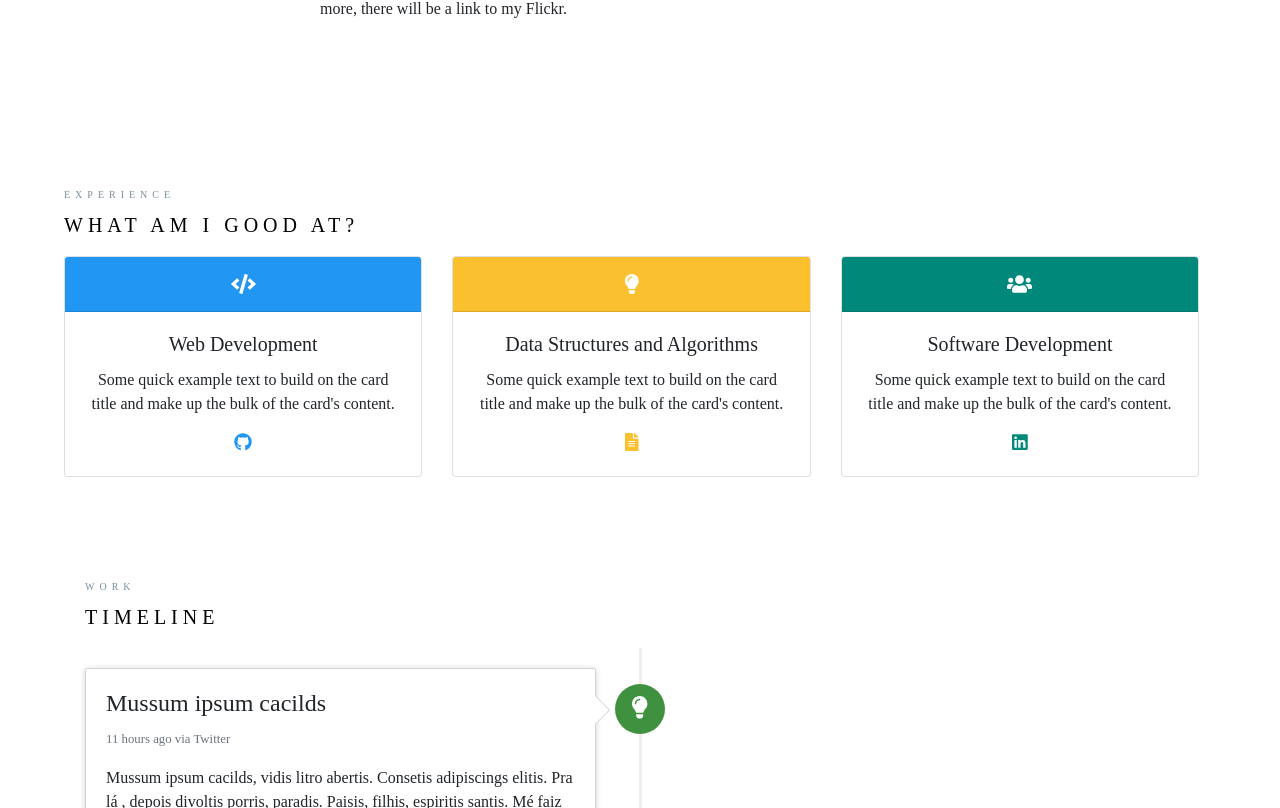
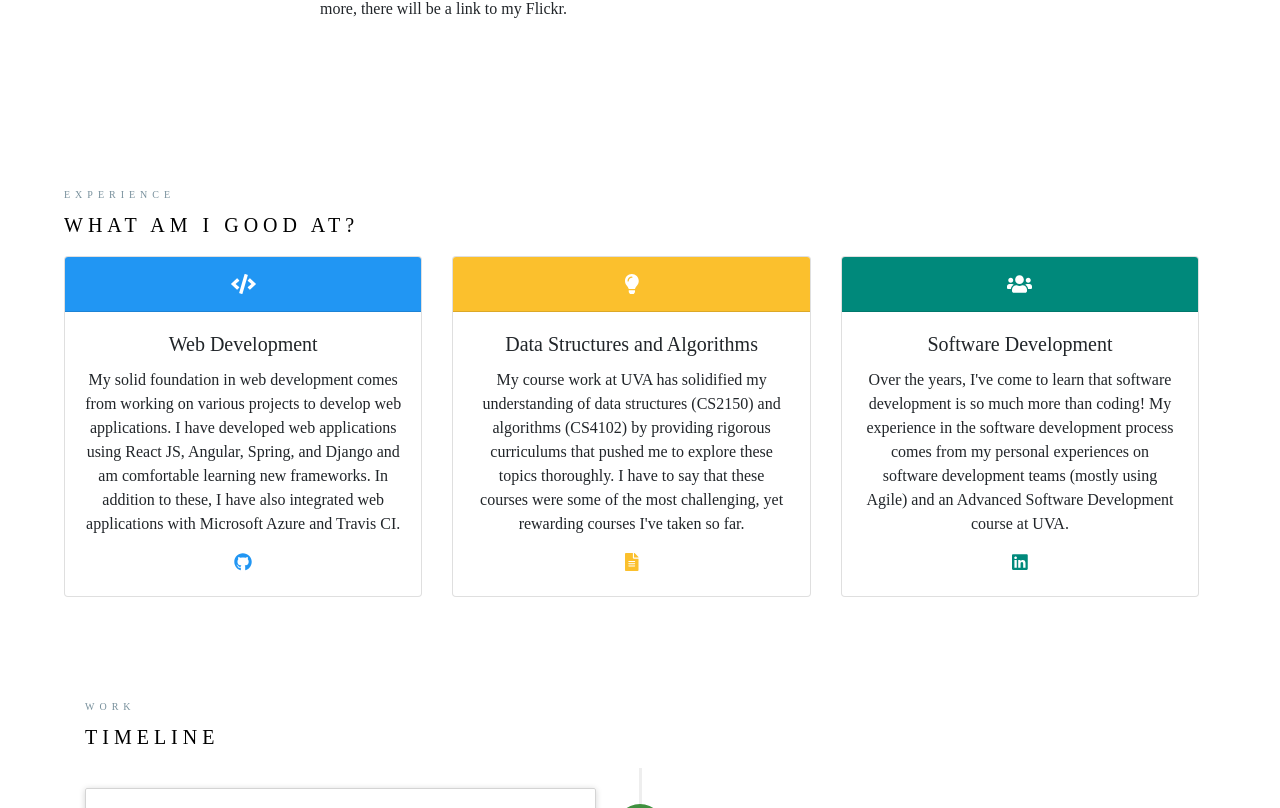
Before and after one commit to Michael1009/me, a React (Create React App) app: page / in a window 1280 px wide. Shown: the part 1262-2070 px from the top of the page. Built offline with nearby package versions, Linux system fonts and the light colour scheme.

Commit message:
Finished the experience section

```diff
--- a/src/App.css
+++ b/src/App.css
@@ -14,12 +14,12 @@ button {
   padding: 0 !important;
 
   color: #42a5f5;
-  text-decoration: underline;
   cursor: pointer;
 }
 
 button:hover {
   color: #90caf9;
+  text-decoration: underline;
 }
 
 button:active {
--- a/src/components/experience.jsx
+++ b/src/components/experience.jsx
@@ -5,6 +5,8 @@ import Card from "react-bootstrap/Card";
 import CardDeck from "react-bootstrap/CardDeck";
 import Fade from "react-reveal/Fade";
 import Pdf from "./resume/Resume_1Page_Michael_Chang.pdf";
+import OverlayTrigger from "react-bootstrap/OverlayTrigger";
+import Tooltip from "react-bootstrap/Tooltip";
 
 class Experience extends Component {
   render() {
@@ -23,14 +25,20 @@ class Experience extends Component {
               <Card.Body>
                 <Card.Title>Web Development</Card.Title>
                 <Card.Text>
-                  Some quick example text to build on the card title and make up
-                  the bulk of the card's content.
+                  My solid foundation in web development comes from working on various projects to develop web applications.
+                  I have developed web applications using React JS, Angular, Spring, and Django and am comfortable learning new frameworks.
+                  In addition to these, I have also integrated web applications with Microsoft Azure and Travis CI.
                 </Card.Text>
                 <Card.Link
                   className="cardlink"
                   href="https://github.com/Michael1009/" target="_blank"
                 >
-                  <FontAwesomeIcon className="icon_blue" icon={["fab", "github"]} />
+                  <OverlayTrigger
+                    placement="right"
+                    overlay={<Tooltip style={{ fontSize: "12px" }}>My projects!</Tooltip>}
+                  >
+                    <FontAwesomeIcon className="icon_blue" icon={["fab", "github"]} />
+                  </OverlayTrigger>
                 </Card.Link>
               </Card.Body>
             </Card>
@@ -44,11 +52,17 @@ class Experience extends Component {
               <Card.Body>
                 <Card.Title>Data Structures and Algorithms</Card.Title>
                 <Card.Text>
-                  Some quick example text to build on the card title and make up
-                  the bulk of the card's content.
+                  My course work at UVA has solidified my understanding of data structures (CS2150) and algorithms (CS4102)
+                  by providing rigorous curriculums that pushed me to explore these topics thoroughly.
+                  I have to say that these courses were some of the most challenging, yet rewarding courses I've taken so far.
                 </Card.Text>
                 <Card.Link className="cardlink" href={Pdf} target="_blank">
-                  <FontAwesomeIcon className="icon_yellow" icon="file-alt" />
+                  <OverlayTrigger
+                    placement="right"
+                    overlay={<Tooltip style={{ fontSize: "12px" }}>My education!</Tooltip>}
+                  >
+                    <FontAwesomeIcon className="icon_yellow" icon="file-alt" />
+                  </OverlayTrigger>
                 </Card.Link>
               </Card.Body>
             </Card>
@@ -62,20 +76,25 @@ class Experience extends Component {
               <Card.Body>
                 <Card.Title>Software Development</Card.Title>
                 <Card.Text>
-                  Some quick example text to build on the card title and make up
-                  the bulk of the card's content.
+                  Over the years, I've come to learn that software development is so much more than coding!
+                  My experience in the software development process comes from my personal experiences on software development teams (mostly using Agile) and an Advanced Software Development course at UVA.
                 </Card.Text>
                 <Card.Link
                   className="cardlink"
                   href="https://linkedin.com/in/mchang2017/" target="_blank"
                 >
-                  <FontAwesomeIcon className="icon_green" icon={["fab", "linkedin"]} />
+                  <OverlayTrigger
+                    placement="right"
+                    overlay={<Tooltip style={{ fontSize: "12px" }}>My experiences!</Tooltip>}
+                  >
+                    <FontAwesomeIcon className="icon_green" icon={["fab", "linkedin"]} />
+                  </OverlayTrigger>
                 </Card.Link>
               </Card.Body>
             </Card>
           </Fade>
-        </CardDeck>
-      </div>
+        </CardDeck >
+      </div >
     );
   }
 }
```
